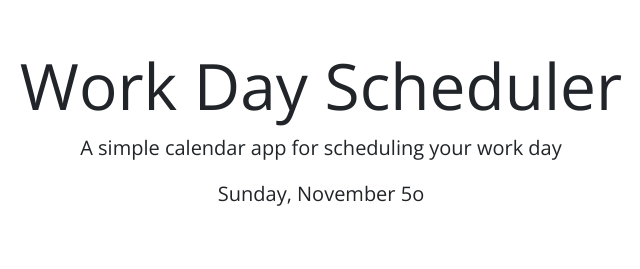
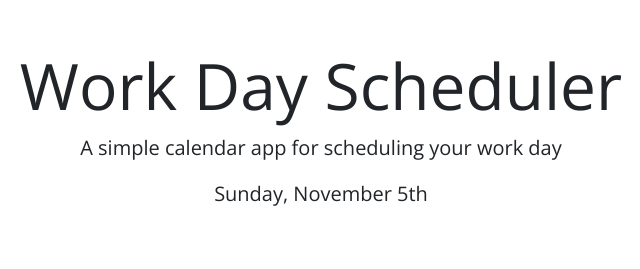
Before and after one commit to kpierce236/Work-Day-Scheduler, a plain HTML site: page index.html in a window 1280 px wide. Shown: the top 269 px of the page, 319-959 px from the left. Drawn offline with nearby package versions, Linux system fonts and the light colour scheme.

Commit message:
added dayjs plugin for advanced formatting

```diff
--- a/assets/script.js
+++ b/assets/script.js
@@ -58,6 +58,9 @@ $(function () {
   }
 
   // TODO: Add code to display the current date in the header of the page.
+  var advancedFormat = window.dayjs_plugin_advancedFormat;
+  dayjs.extend(advancedFormat);
+
   var currentDate = dayjs().format('dddd, MMMM Do');
   var dateEl = $("#currentDay");
 
--- a/index.html
+++ b/index.html
@@ -120,7 +120,7 @@
       integrity="sha256-iu/zLUB+QgISXBLCW/mcDi/rnf4m4uEDO0wauy76x7U="
       crossorigin="anonymous"
     ></script>
-
+    <script src="https://unpkg.com/dayjs@1.8.21/plugin/advancedFormat.js"></script>
     <script src="assets/script.js"></script>
   </body>
 </html>
```
